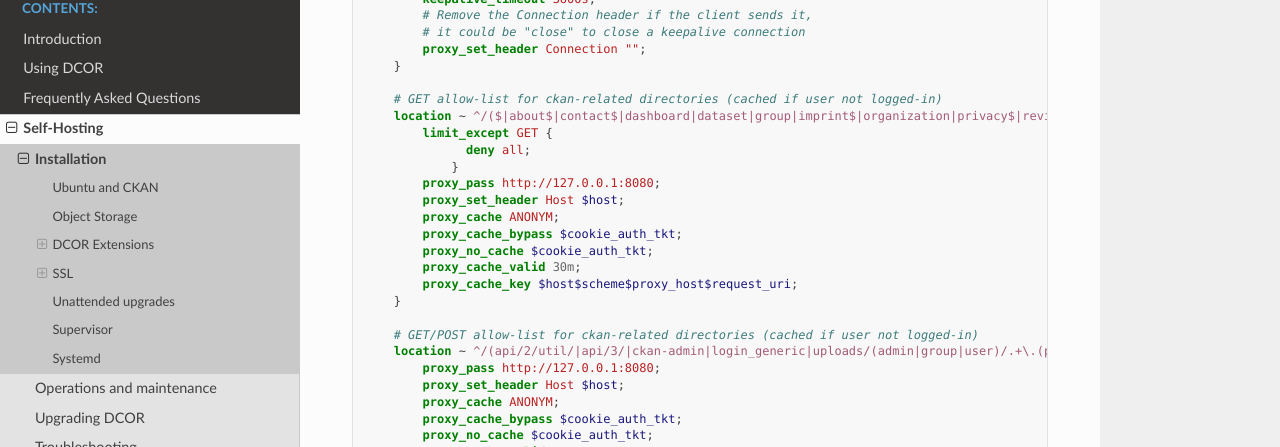
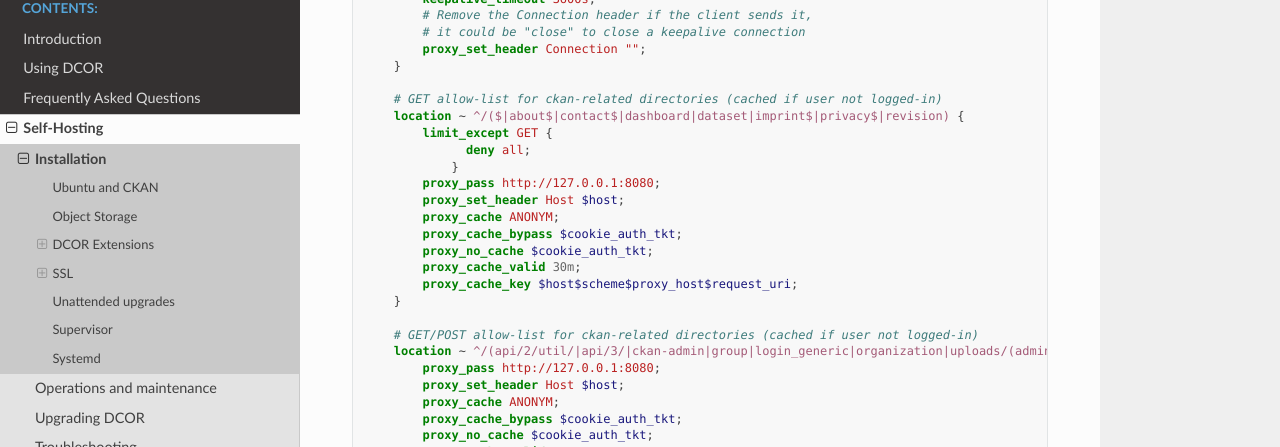
Before and after one commit to DCOR-dev/dcor-docs, a Sphinx documentation site: the page built from docs/sec_self_hosting/installation.rst, in a window 1280 px wide and 900 px high, scrolled down 6029 px. Shown: the part 151-598 px from the top of the window. Built offline with Sphinx 7.4.7 and the Read the Docs theme 2.0.0, drawn with Linux system fonts in a browser that asks for light colours; part of the change alters nothing that is shown.

```diff
--- a/docs/sec_self_hosting/nginx_ckan_config.txt
+++ b/docs/sec_self_hosting/nginx_ckan_config.txt
@@ -109,7 +109,7 @@ server {
     }
 
     # GET allow-list for ckan-related directories (cached if user not logged-in)
-    location ~ ^/($|about$|contact$|dashboard|dataset|group|imprint$|organization|privacy$|revision) {
+    location ~ ^/($|about$|contact$|dashboard|dataset|imprint$|privacy$|revision) {
         limit_except GET {
               deny all;
             }
@@ -123,7 +123,7 @@ server {
     }
 
     # GET/POST allow-list for ckan-related directories (cached if user not logged-in)
-    location ~ ^/(api/2/util/|api/3/|ckan-admin|login_generic|uploads/(admin|group|user)/.+\.(png|jpg|jpeg)$|user) {
+    location ~ ^/(api/2/util/|api/3/|ckan-admin|group|login_generic|organization|uploads/(admin|group|user)/.+\.(png|jpg|jpeg)$|user) {
         proxy_pass http://127.0.0.1:8080;
         proxy_set_header Host $host;
         proxy_cache ANONYM;
```
